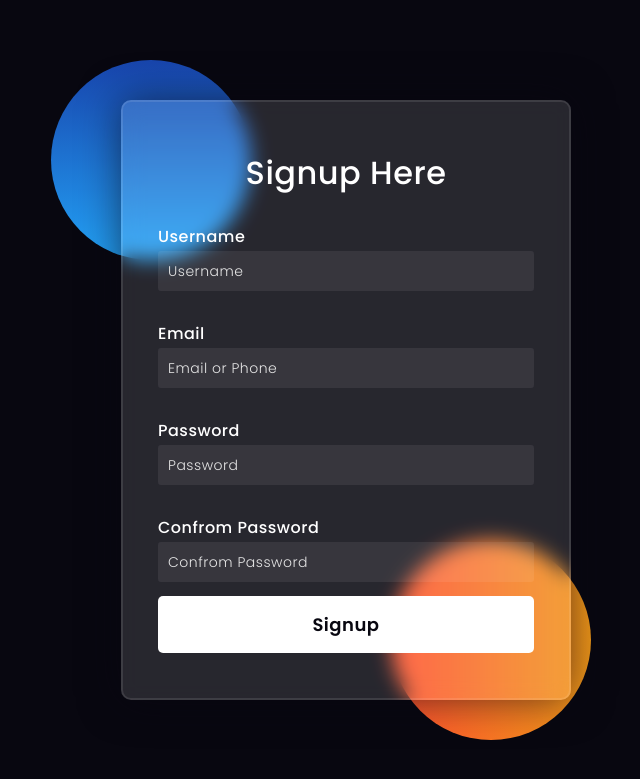
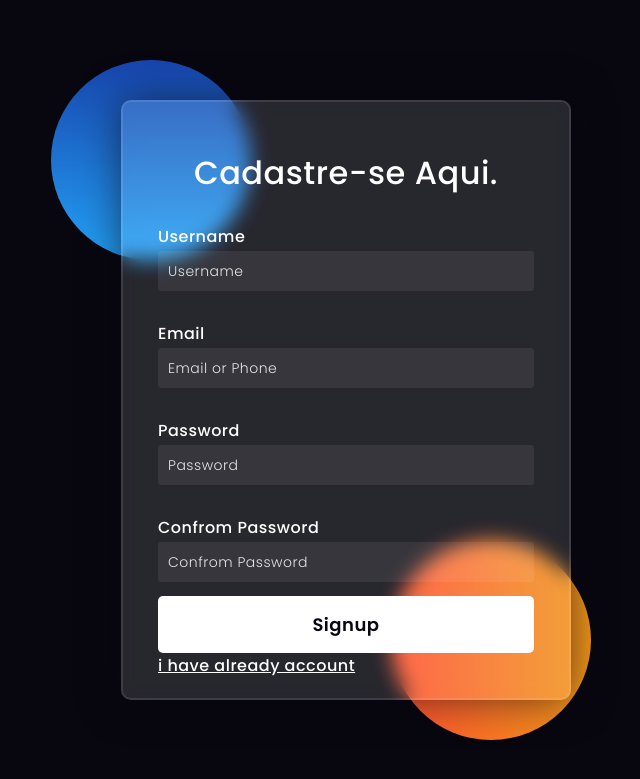
Before and after one commit to surdodeumlado/sys_registro, a Django app: page / in a window 1280 px wide. Shown: the top 779 px of the page, without its empty margins (294-934 px from the left). Run offline with Django 4.2, Linux system fonts and the light colour scheme.

```diff
--- a/registro/registro/urls.py
+++ b/registro/registro/urls.py
@@ -20,7 +20,7 @@ from app1 import views
 
 urlpatterns = [
     path('admin/', admin.site.urls),
-    path('', views.SignUp, name='cadastro'),
+    path('', views.SignUp, name='signup'),
     path('login/', views.Login, name='login'),
     path('home/', views.Home, name='home'),
 ]
--- a/registro/templates/login.html
+++ b/registro/templates/login.html
@@ -154,6 +154,7 @@ button{
           <div class="go"><i class="fab fa-google"></i>  Google</div>
           <div class="fb"><i class="fab fa-facebook"></i>  Facebook</div>
         </div> -->
+        <a href="{% url 'signup' %}" >Create a account</a>
     </form>
 </body>
 </html>
--- a/registro/templates/signup.html
+++ b/registro/templates/signup.html
@@ -140,7 +140,8 @@ button{
         <div class="shape"></div>
     </div>
     <form action="" method="post">
-        <h3>Signup Here</h3>
+        {% csrf_token %}
+        <h3>Cadastre-se Aqui.</h3>
 
         <label for="username">Username</label>
         <input type="text" placeholder="Username" name="username" id="username">
@@ -156,6 +157,7 @@ button{
         <input type="password" placeholder="Confrom Password" id="password2" name="password2">
         <button type="submit">Signup</button>
 
+        <a href="{% url 'login' %}" >i have already account</a>
     </form>
 </body>
 </html>
```
Also changed, not shown: registro/db.sqlite3, 1 other file.
